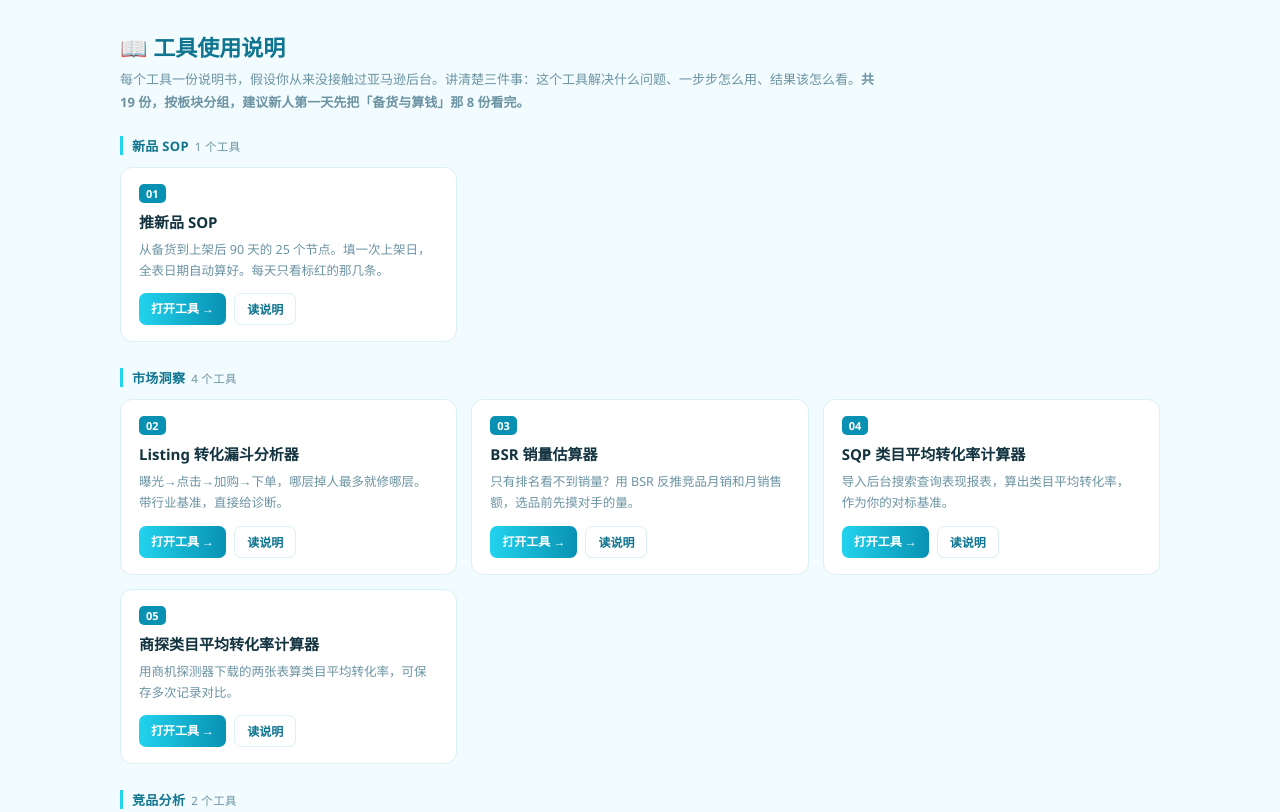
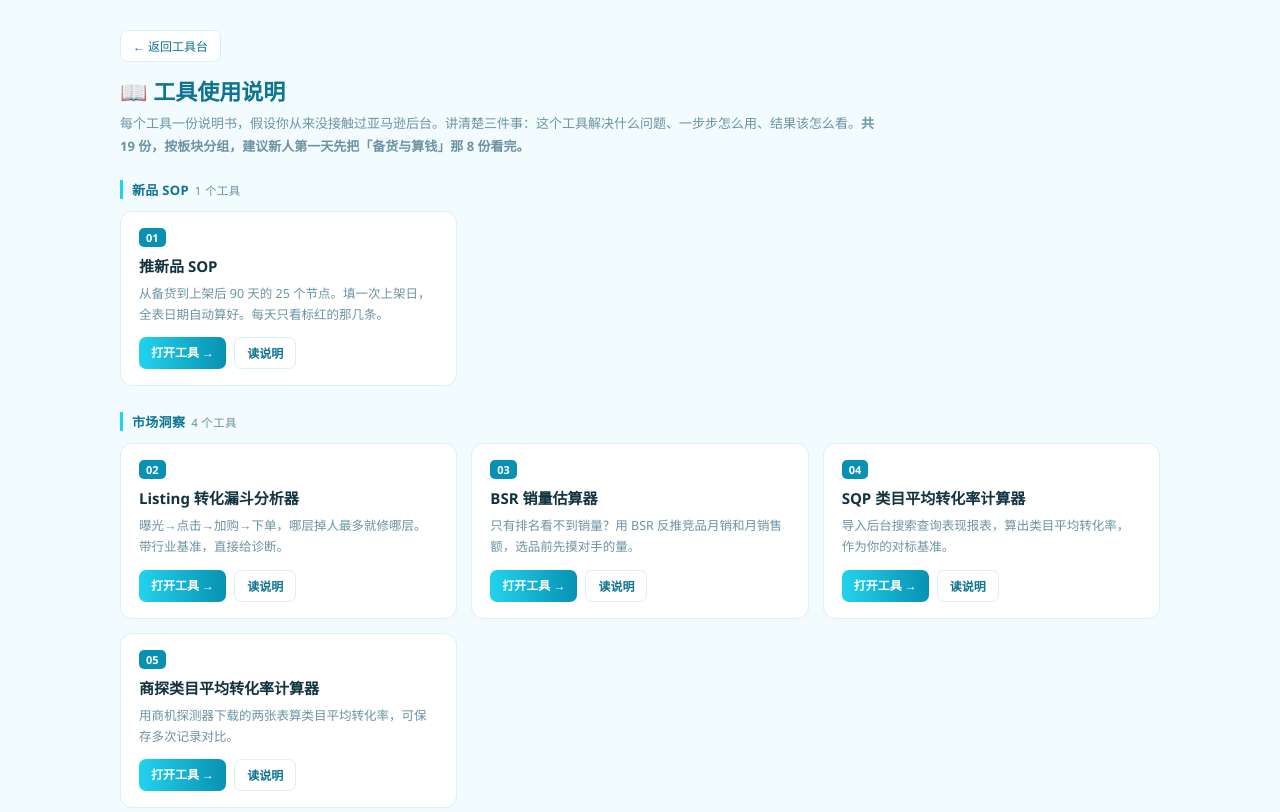
Before and after one commit to SQ-eng-source/SQ-amazon-toolbox, a plain HTML site: page guides/index.html in a window 1280 px wide. Shown: the top 812 px of the page. Drawn offline with Linux system fonts and the light colour scheme.

Commit message:
guides: ????????????

```diff
--- a/guides/index.html
+++ b/guides/index.html
@@ -8,6 +8,9 @@
 :root{--bg:#f2fbfd;--card:#fff;--ink:#12333f;--sub:#6b93a3;--line:#d9f0f6;--deep:#0e7490;--accent:#0891b2;--turq:#22d3ee;--soft:#e0f2fe}
 *{box-sizing:border-box;margin:0;padding:0;font-family:"Segoe UI","Microsoft YaHei",sans-serif}
 body{background:var(--bg);color:var(--ink);padding:30px 24px}
+.top{max-width:1040px;margin:0 auto 12px;display:flex;align-items:center;gap:10px}
+.top a{font-size:12px;color:var(--deep);text-decoration:none;border:1px solid var(--line);background:#fff;border-radius:7px;padding:6px 12px}
+.top a:hover{background:var(--soft);border-color:var(--turq)}
 .wrap{max-width:1040px;margin:0 auto}
 .wrap>h1{font-size:22px;color:var(--deep);margin-bottom:6px}
 .lead{font-size:13px;color:var(--sub);line-height:1.75;margin-bottom:22px;max-width:760px}
@@ -31,6 +34,7 @@ body{background:var(--bg);color:var(--ink);padding:30px 24px}
 </style>
 </head>
 <body>
+<div class="top"><a href="../index.html" title="返回工具台首页">← 返回工具台</a></div>
 <div class="wrap">
 <h1>📖 工具使用说明</h1>
 <p class="lead">每个工具一份说明书，假设你从来没接触过亚马逊后台。讲清楚三件事：这个工具解决什么问题、一步步怎么用、结果该怎么看。<b>共 19 份，按板块分组，建议新人第一天先把「备货与算钱」那 8 份看完。</b></p>
```
